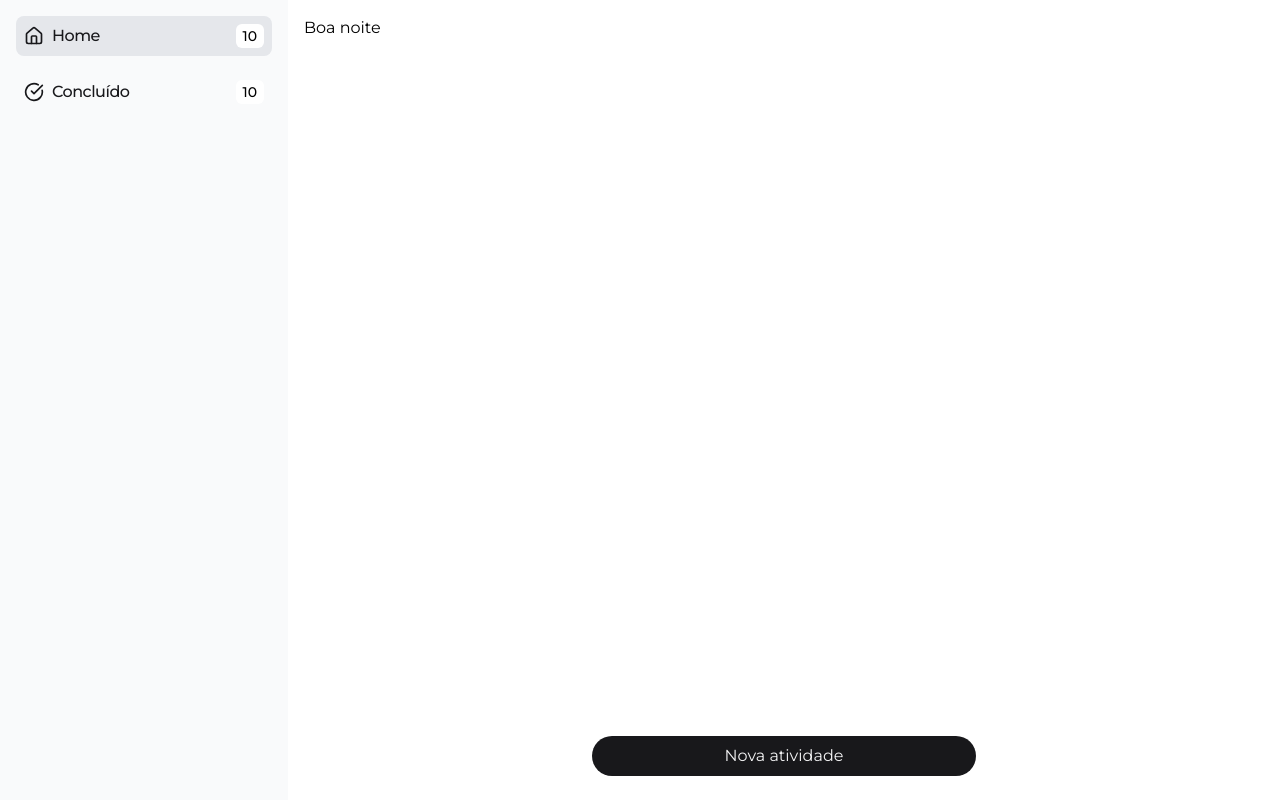
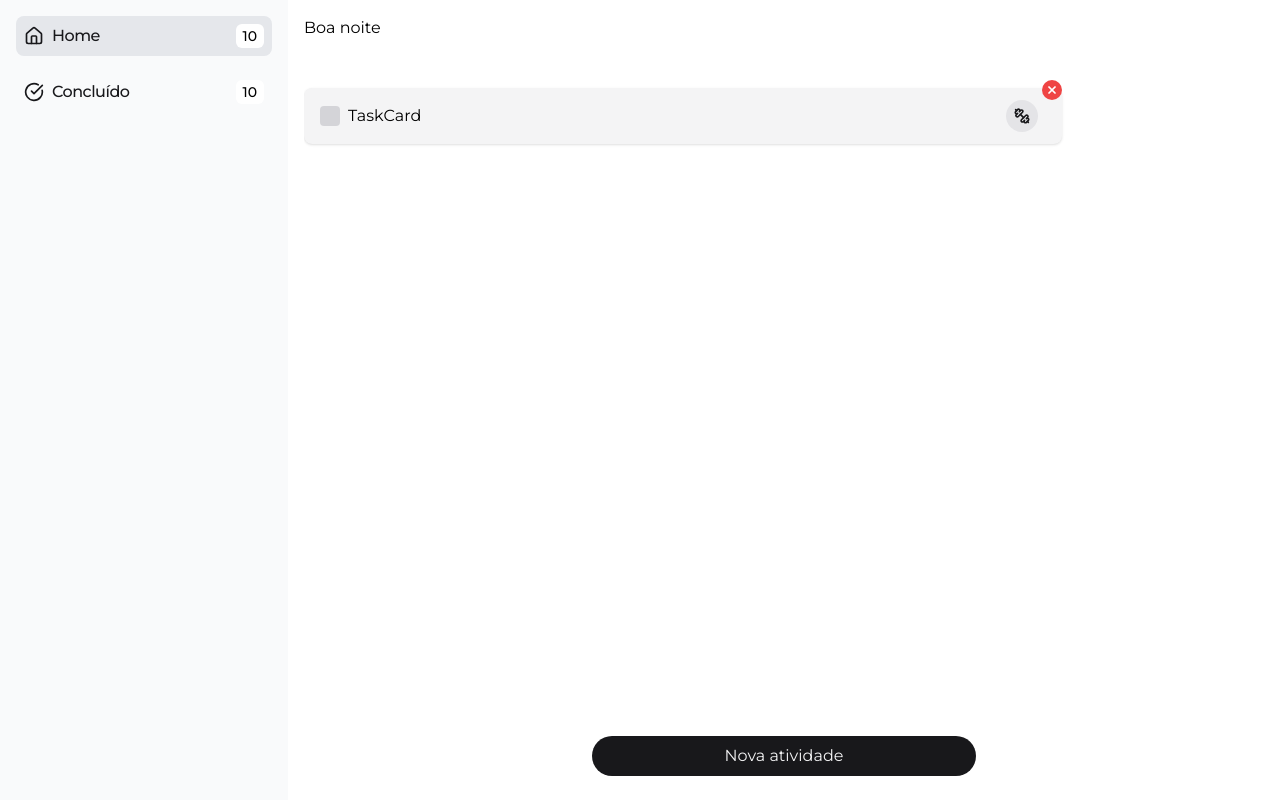
Before and after one commit to markinascimento/todo-list, a React (Vite) app: page / in a window 1280 px wide. Built offline with nearby package versions, Linux system fonts and the light colour scheme.

Commit message:
feat: create task card

```diff
--- /dev/null
+++ b/src/components/Select.tsx
@@ -0,0 +1,27 @@
+// -> Types
+interface ISelectProps {
+  type: string;
+  options: Array<{
+    label: string;
+    value: string;
+  }>;
+  setType(type: string): void;
+}
+
+export function Select({ type, options, setType }: ISelectProps) {
+  return (
+    <select
+      defaultValue={type}
+      onChange={(event) => setType(event.target.value)}
+      className="w-full h-10 rounded-full bg-zinc-800 text-zinc-100 border-2 border-transparent outline-none
+      focus:border-zinc-100 px-4 font-medium lg:h-[52px] first:text-red-500"
+    >
+      <option className="!text-red-500 hidden">Selecionar tipo</option>
+      {options.map((option) => (
+        <option key={option.value} value={option.value}>
+          {option.label}
+        </option>
+      ))}
+    </select>
+  );
+}
--- /dev/null
+++ b/src/config/selectedTypeOptions.ts
@@ -0,0 +1,7 @@
+export const selectedTypeOptions = [
+  { label: "Academia", value: "GYM" },
+  { label: "Trabalho", value: "WORK" },
+  { label: "Mercado", value: "MARKET" },
+  { label: "Tarefa", value: "TASKS" },
+  { label: "Atividade Doméstica", value: "DOMESTIC_ACTIVITIES" },
+];
--- a/src/context/TodoContext.tsx
+++ b/src/context/TodoContext.tsx
@@ -7,16 +7,17 @@ export interface ITodoContextProps {
   tasks: TaskDTO[];
   handleRemoveTask(task: string): void;
   handleCompleteTask(task: string): void;
-  handleCreateNewTask(task: string): void;
+  handleCreateNewTask(task: string, type: string): void;
 }
 
 export const TodoContext = createContext({} as ITodoContextProps);
 
 export default function TodoProvider({ children }: { children: ReactNode }) {
-  const [tasks, setTasks] = useState<TaskDTO[]>([]);
-  // const [type, setType] = useState<string>("");
+  const [tasks, setTasks] = useState<TaskDTO[]>([
+    { complete: false, task: "Ir para academia", type: "GYM" },
+  ]);
 
-  const handleCreateNewTask = useCallback((task: string) => {
+  const handleCreateNewTask = useCallback((task: string, type: string) => {
     setTasks((prevState) => {
       const itemIndex = prevState.findIndex((item) => item.task === task);
 
@@ -26,7 +27,7 @@ export default function TodoProvider({ children }: { children: ReactNode }) {
 
       const newTask = {
         task,
-        type: "",
+        type,
         complete: false,
       };
 
@@ -53,8 +54,6 @@ export default function TodoProvider({ children }: { children: ReactNode }) {
     });
   }, []);
 
-  console.log({ tasks });
-
   return (
     <TodoContext.Provider
       value={{
--- a/src/pages/Home/components/DrawerModal/index.tsx
+++ b/src/pages/Home/components/DrawerModal/index.tsx
@@ -7,9 +7,13 @@ import { cn } from "../../../../utils/cn";
 // -> Controller
 import { useDrawerModalController } from "./useDrawerModalController";
 
+// -> Config
+import { selectedTypeOptions } from "../../../../config/selectedTypeOptions";
+
 // -> Components
 import { Button } from "../../../../components/Button";
 import { Input } from "../../../../components/Input";
+import { Select } from "../../../../components/Select";
 
 // -> Types
 interface IDrawerModalProps {
@@ -18,9 +22,8 @@ interface IDrawerModalProps {
 }
 
 export function DrawerModal({ open, onClose }: IDrawerModalProps) {
-  const { task, handleChangeTask, handleSubmitForm } = useDrawerModalController(
-    { onClose }
-  );
+  const { task, type, setType, handleChangeTask, handleSubmitForm } =
+    useDrawerModalController({ onClose });
 
   return (
     <div
@@ -54,7 +57,8 @@ export function DrawerModal({ open, onClose }: IDrawerModalProps) {
             onChange={handleChangeTask}
           />
 
-          <Input placeholder="Tipo" />
+          <Select type={type} setType={setType} options={selectedTypeOptions} />
+
           <Button type="submit" />
         </form>
       </main>
--- a/src/pages/Home/components/DrawerModal/useDrawerModalController.tsx
+++ b/src/pages/Home/components/DrawerModal/useDrawerModalController.tsx
@@ -8,6 +8,7 @@ export function useDrawerModalController({ onClose }: { onClose(): void }) {
   const { handleCreateNewTask } = useTodo();
 
   const [task, setTask] = useState<string>("");
+  const [type, setType] = useState<string>("");
 
   function handleChangeTask(event: ChangeEvent<HTMLInputElement>) {
     setTask(event.target.value);
@@ -16,13 +17,15 @@ export function useDrawerModalController({ onClose }: { onClose(): void }) {
   function handleSubmitForm(event: FormEvent) {
     event.preventDefault();
 
-    handleCreateNewTask(task);
+    handleCreateNewTask(task, type);
     onClose();
     setTask("");
   }
 
   return {
     task,
+    type,
+    setType,
     handleChangeTask,
     handleSubmitForm,
   };
--- /dev/null
+++ b/src/pages/Home/components/TaskCard.tsx
@@ -0,0 +1,60 @@
+// -> ReactJS
+import { useCallback, useState } from "react";
+
+// -> Icons lib
+import { X } from "lucide-react";
+
+// -> Custom hooks
+import { useTodo } from "../../../hooks/useTodo";
+
+// -> Utils
+import { cn } from "../../../utils/cn";
+
+// -> Components
+import { TypeIcon } from "./TypeIcon";
+
+// -> Types
+import type { TaskDTO } from "../../../dtos/TaskDTO";
+
+export function TaskCard({ task }: { task: TaskDTO }) {
+  const { handleCompleteTask, handleRemoveTask } = useTodo();
+
+  const [checked, setChecked] = useState<boolean>(task.complete);
+
+  const toggleChecked = useCallback(() => {
+    setChecked(true);
+
+    setTimeout(() => {
+      handleCompleteTask(task.task);
+    }, 350);
+  }, [task, handleCompleteTask]);
+
+  return (
+    <div
+      className="flex items-center justify-between pl-4 pr-6 bg-zinc-100 w-full max-w-[758px] h-14
+      rounded-lg shadow relative"
+    >
+      <div className="flex items-center gap-2">
+        <button
+          type="button"
+          onClick={toggleChecked}
+          className={cn(
+            "size-5 rounded bg-zinc-300 transition-colors duration-300",
+            checked && "bg-green-500"
+          )}
+        />
+        <span className=""> TaskCard </span>
+      </div>
+
+      <TypeIcon type={task.type} />
+
+      <button
+        type="button"
+        onClick={() => handleRemoveTask(task.task)}
+        className="flex items-center justify-center absolute size-5 -top-2 right-0 z-20 bg-red-500 rounded-full"
+      >
+        <X className="size-3 text-white" strokeWidth={3.5} />
+      </button>
+    </div>
+  );
+}
--- /dev/null
+++ b/src/pages/Home/components/TypeIcon.tsx
@@ -0,0 +1,34 @@
+// -> Icons lib
+import {
+  BriefcaseBusiness,
+  ClipboardCheck,
+  Dumbbell,
+  House,
+  ShoppingCart,
+} from "lucide-react";
+
+export function TypeIcon({ type }: { type: string }) {
+  return (
+    <div className="bg-zinc-200 p-2 rounded-full">
+      {type === "GYM" && (
+        <Dumbbell className="size-4 text-zinc-900" strokeWidth={2.5} />
+      )}
+
+      {type === "WORK" && (
+        <BriefcaseBusiness className="size-4 text-zinc-900" strokeWidth={2.5} />
+      )}
+
+      {type === "MARKET" && (
+        <ShoppingCart className="size-4 text-zinc-900" strokeWidth={2.5} />
+      )}
+
+      {type === "TASKS" && (
+        <ClipboardCheck className="size-4 text-zinc-900" strokeWidth={2.5} />
+      )}
+
+      {type === "DOMESTIC_ACTIVITIES" && (
+        <House className="size-4 text-zinc-900" strokeWidth={2.5} />
+      )}
+    </div>
+  );
+}
--- a/src/pages/Home/index.tsx
+++ b/src/pages/Home/index.tsx
@@ -3,10 +3,15 @@ import { useHomeController } from "./useHomeController";
 
 // -> Components
 import { DrawerModal } from "./components/DrawerModal";
+import { TaskCard } from "./components/TaskCard";
 
 export function Home() {
-  const { tasks, drawerModal, closeDrawerModal, openDrawerModal } =
-    useHomeController();
+  const {
+    filteredTasksOnlyNotCompleted,
+    drawerModal,
+    closeDrawerModal,
+    openDrawerModal,
+  } = useHomeController();
 
   return (
     <div className="flex flex-1 flex-col w-full max-w-[1024px] h-full m-auto overflow-hidden pb-4 md:pb-0">
@@ -14,27 +19,14 @@ export function Home() {
         <h1> Boa noite </h1>
       </header>
 
-      <main className="flex flex-1 flex-col  overflow-auto">
-        {tasks.length < 0 ? (
+      <main className="flex flex-1 flex-col overflow-auto pt-4">
+        {filteredTasksOnlyNotCompleted.length <= 0 ? (
           <>
-            <span> principal </span> <br /> <br /> <br /> <br /> <br />
-            <span> principal </span> <br /> <br /> <br /> <br /> <br />
-            <span> principal </span> <br /> <br /> <br /> <br /> <br />
-            <span> principal </span> <br /> <br /> <br /> <br /> <br />
-            <span> principal </span> <br /> <br /> <br /> <br /> <br />
-            <span> principal </span> <br /> <br /> <br /> <br /> <br />
-            <span> principal </span> <br /> <br /> <br /> <br /> <br />
-            <span> principal </span> <br /> <br /> <br /> <br /> <br />
-            <span> principal </span> <br /> <br /> <br /> <br /> <br />
-            <span> principal </span> <br /> <br /> <br /> <br /> <br />
-            <span> principal </span> <br /> <br /> <br /> <br /> <br />
-            <span> principal 2 </span> <br /> <br /> <br /> <br /> <br />
+            <span> nadinha </span>
           </>
         ) : (
-          tasks.map((task) => (
-            <div key={task.task}>
-              <span> {task.task} </span>
-            </div>
+          filteredTasksOnlyNotCompleted.map((task) => (
+            <TaskCard key={task.task} task={task} />
           ))
         )}
       </main>
--- a/src/pages/Home/useHomeController.ts
+++ b/src/pages/Home/useHomeController.ts
@@ -1,5 +1,5 @@
 // -> ReactJS
-import { useCallback, useState } from "react";
+import { useCallback, useMemo, useState } from "react";
 
 // -> Custom hooks
 import { useTodo } from "../../hooks/useTodo";
@@ -17,9 +17,13 @@ export function useHomeController() {
     setDrawerModal(false);
   }, []);
 
+  const filteredTasksOnlyNotCompleted = useMemo(() => {
+    return tasks.filter((task) => task.complete !== true);
+  }, [tasks]);
+
   return {
-    tasks,
     drawerModal,
+    filteredTasksOnlyNotCompleted,
     openDrawerModal,
     closeDrawerModal,
   };
```
